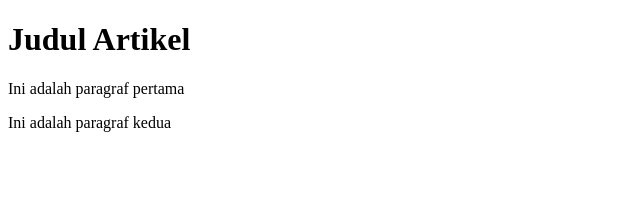
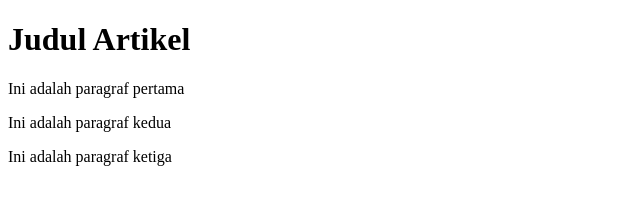
Before and after one commit to Cherlin-as/Cherlin7, a plain HTML site: page index.html in a window 1280 px wide. Shown: the whole page, without its empty margins (0-640 px from the left). Drawn offline with Linux system fonts and the light colour scheme.

Commit message:
menambahkan paragraf 2

```diff
--- a/index.html
+++ b/index.html
@@ -9,5 +9,7 @@
     <h1>Judul Artikel</h1>
     <p>Ini adalah paragraf pertama</p>
     <p>Ini adalah paragraf kedua</p>
+    <p>Ini adalah paragraf ketiga</p>
+
 </body>
 </html>
```
